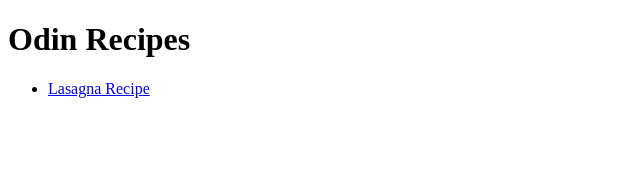
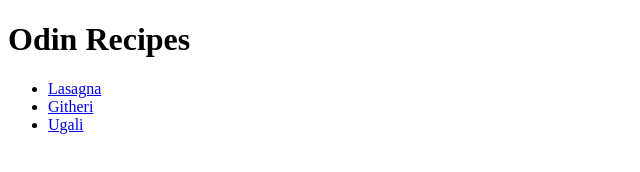
Before and after one commit to kennedymwavu/odin-recipes, a plain HTML site: page index.html in a window 1280 px wide. Shown: the whole page, without its empty margins (0-640 px from the left). Drawn offline with Linux system fonts and the light colour scheme.

Commit message:
Add link to githeri and ugali recipes

```diff
--- a/index.html
+++ b/index.html
@@ -11,7 +11,13 @@
 
     <ul>
         <li>
-            <a href="recipes/lasagna.html">Lasagna Recipe</a>
+            <a href="recipes/lasagna.html">Lasagna</a>
+        </li>
+        <li>
+            <a href="recipes/githeri.html">Githeri</a>
+        </li>
+        <li>
+            <a href="recipes/ugali.html">Ugali</a>
         </li>
     </ul>
 </body>
```
